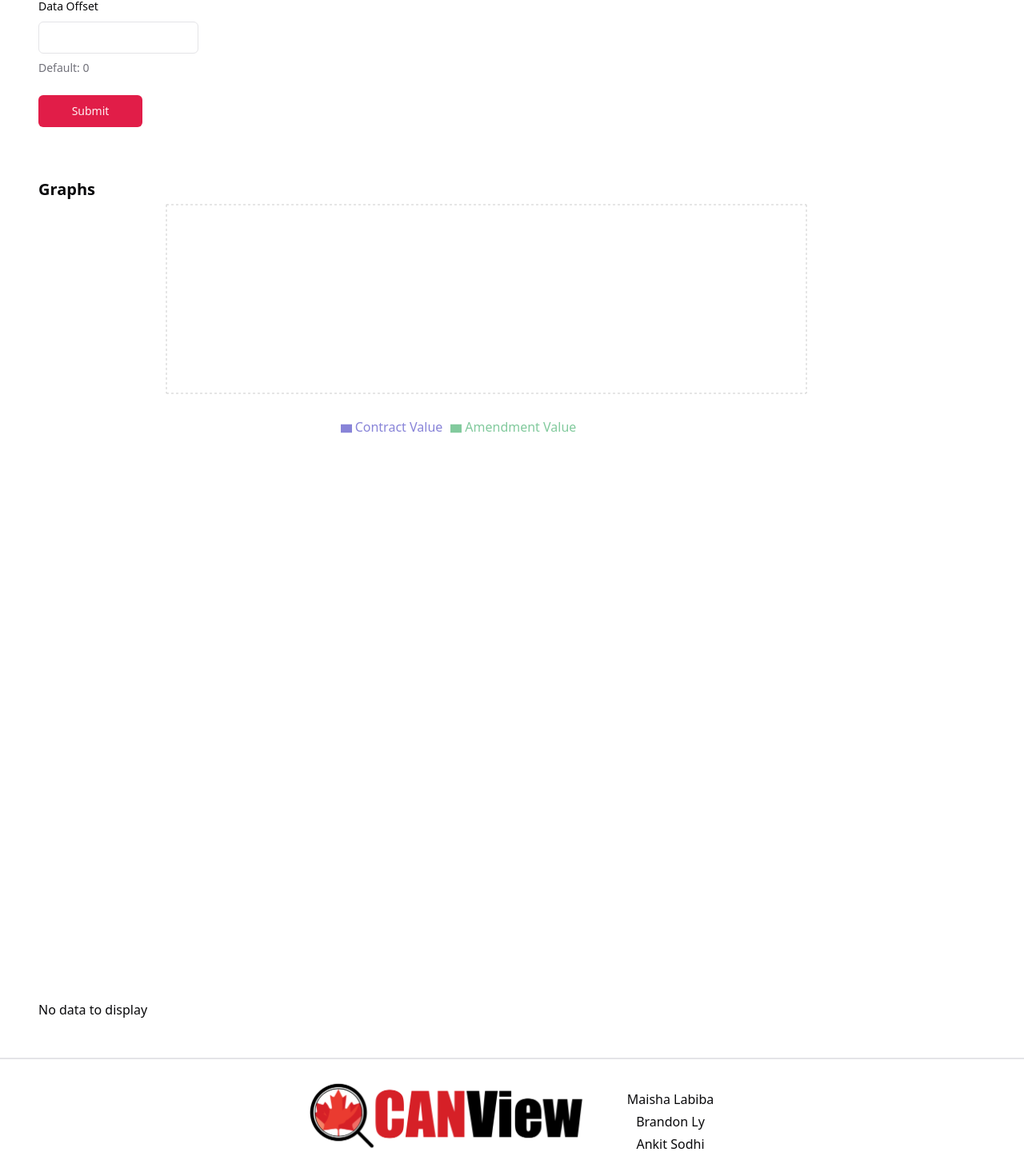
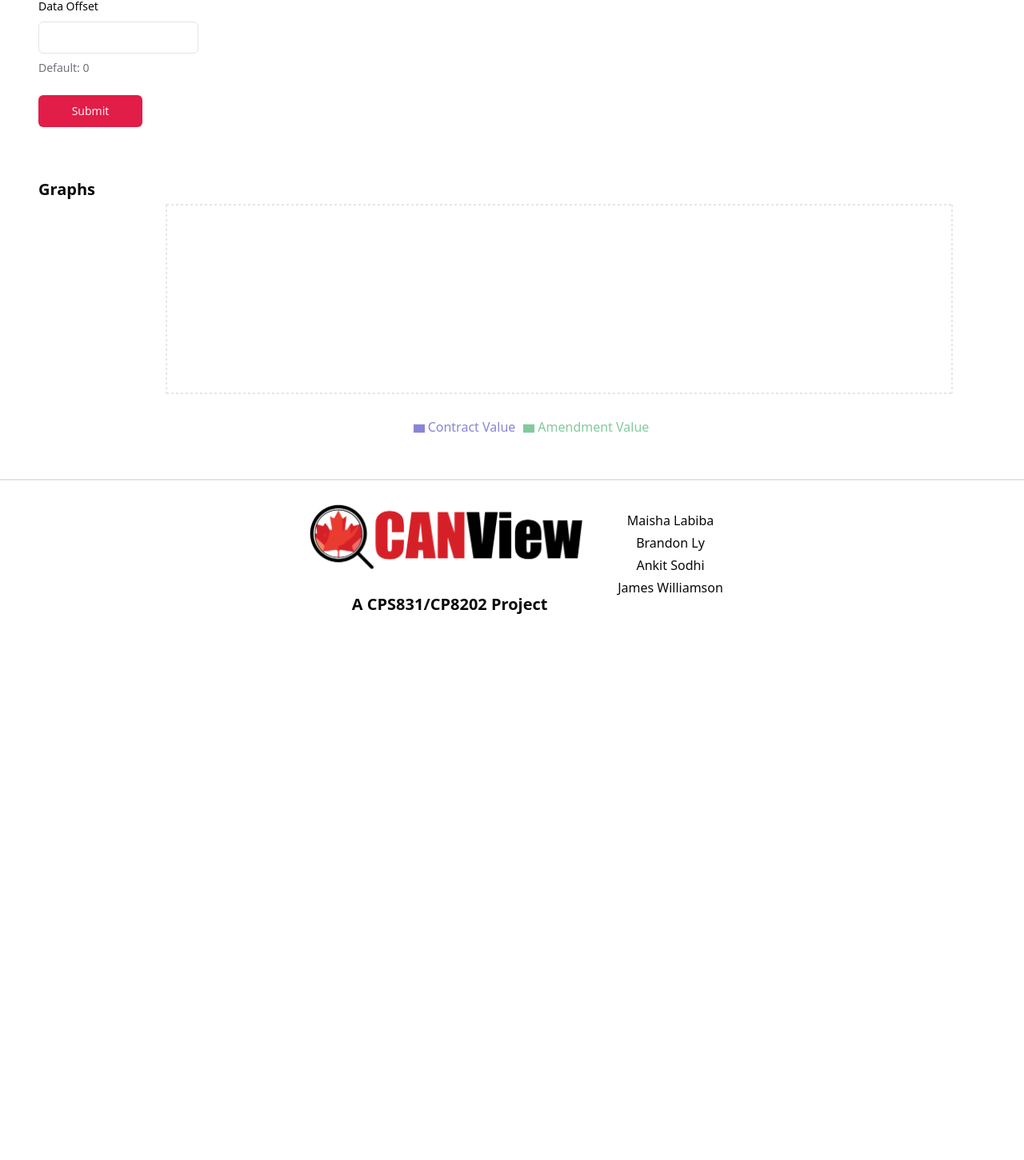
Before and after one commit to Group-6-CPS831-CP8202/app, a React (Vite) app in the folder frontend/: page / in a window 1280 px wide. Shown: the part 286-1737 px from the top of the page at 80% size. After the commit the page ends 1112 px from the top, so only its background shows below. Built offline with nearby package versions, Linux system fonts and the light colour scheme.

Commit message:
fix(backend): not passing user request id through

```diff
--- a/frontend/src/components/query-builder.tsx
+++ b/frontend/src/components/query-builder.tsx
@@ -18,7 +18,18 @@ import { Input } from "@/components/ui/input";
 import { toast } from "@/components/ui/use-toast";
 import React, { PureComponent } from "react";
 import { Loader2 } from "lucide-react";
-import { BarChart, Bar, Rectangle, XAxis, YAxis, CartesianGrid, Tooltip, Legend, ResponsiveContainer, Line } from 'recharts';
+import {
+	BarChart,
+	Bar,
+	Rectangle,
+	XAxis,
+	YAxis,
+	CartesianGrid,
+	Tooltip,
+	Legend,
+	ResponsiveContainer,
+	Line,
+} from "recharts";
 import "./query-builder.css";
 
 /*
@@ -192,16 +203,13 @@ const QueryBuilder: React.FC = ({ onQuerySubmit }) => {
 			<br />
 
 			<h2 className="text-xl font-bold mt-10">Graphs</h2>
-			{
-			/*
+			{/*
 			replaced graphs not implemented yet with: <TestChart data={queryData}
 
 			once the chart is implemented
-			/> */
-			}
-			<div className="barchart-container">
-
-			<ResponsiveContainer width={'99%'} height={300}>
+			/> */}
+			<div className="">
+				<ResponsiveContainer width={"99%"} height={300}>
 					<BarChart
 						width={500}
 						height={500}
@@ -215,19 +223,38 @@ const QueryBuilder: React.FC = ({ onQuerySubmit }) => {
 					>
 						<CartesianGrid strokeDasharray="3 3" />
 						<XAxis name="Contractor" dataKey="contractor" />
-          		<YAxis name="Value (CAD$)"/>
+						<YAxis name="Value (CAD$)" />
 						<Tooltip />
 						<Legend />
-          		<Bar name = "Contract Value" dataKey="contract_value" fill="#8884d8" activeBar={<Rectangle fill="pink" stroke="blue" />} />
-          		<Bar name = "Amendment Value" dataKey="amendment_value" fill="#82ca9d" activeBar={<Rectangle fill="gold" stroke="purple" />} />
+						<Bar
+							name="Contract Value"
+							dataKey="contract_value"
+							fill="#8884d8"
+							activeBar={<Rectangle fill="pink" stroke="blue" />}
+						/>
+						<Bar
+							name="Amendment Value"
+							dataKey="amendment_value"
+							fill="#82ca9d"
+							activeBar={<Rectangle fill="gold" stroke="purple" />}
+						/>
 
-  				<Legend verticalAlign="top" height={36}/>
-  				<Line name="Contract Value" type="monotone" dataKey="contract_value" stroke="#8884d8" />
-  				<Line name="Amendment Value" type="monotone" dataKey="amendment_value" stroke="#82ca9d" />
+						<Legend verticalAlign="top" height={36} />
+						<Line
+							name="Contract Value"
+							type="monotone"
+							dataKey="contract_value"
+							stroke="#8884d8"
+						/>
+						<Line
+							name="Amendment Value"
+							type="monotone"
+							dataKey="amendment_value"
+							stroke="#82ca9d"
+						/>
 					</BarChart>
 				</ResponsiveContainer>
 			</div>
-			{dataSet ? <p>Graphs not implemented yet.</p> : <p>No data to display</p>}
 		</div>
 	);
 };
--- a/frontend/src/routes/dashboard.tsx
+++ b/frontend/src/routes/dashboard.tsx
@@ -66,7 +66,7 @@ const QueryHistoryComponent: React.FC<QueryHistoryProps> = ({
 	const displayText = isToday ? `Today, ${timeString}` : date.toDateString();
 
 	return (
-		<div className="flex flex-row gap-2 p-1">
+		<div className="flex flex-row gap-2 p-1 min-w-[200px]">
 			<p className="text-sm">{displayText}</p>
 			<Badge className="text-xs">Limit: {limit}</Badge>
 			<Badge className="text-xs">Offset: {offset}</Badge>
@@ -107,6 +107,7 @@ function DashboardComponent() {
 	return (
 		<div className="relative min-h-screen md:flex">
 			<button
+				type="button"
 				className="md:hidden fixed bottom-24 z-50 p-2 bg-red-500 text-white rounded-e-md"
 				onClick={() => setIsDrawerOpen(!isDrawerOpen)}
 			>
```
Also changed, not shown: 2 other files (tests, documents, lock files or other folders). Lines whose indentation alone changed are shown as unchanged.
